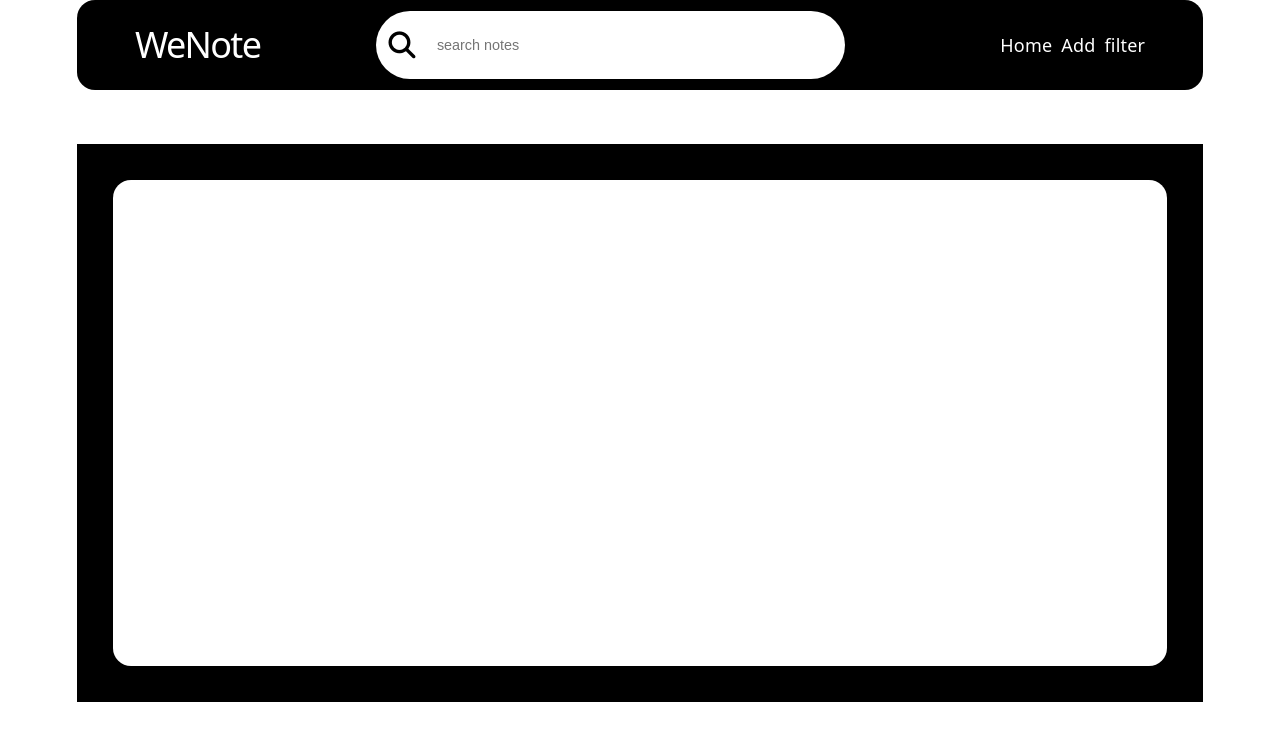
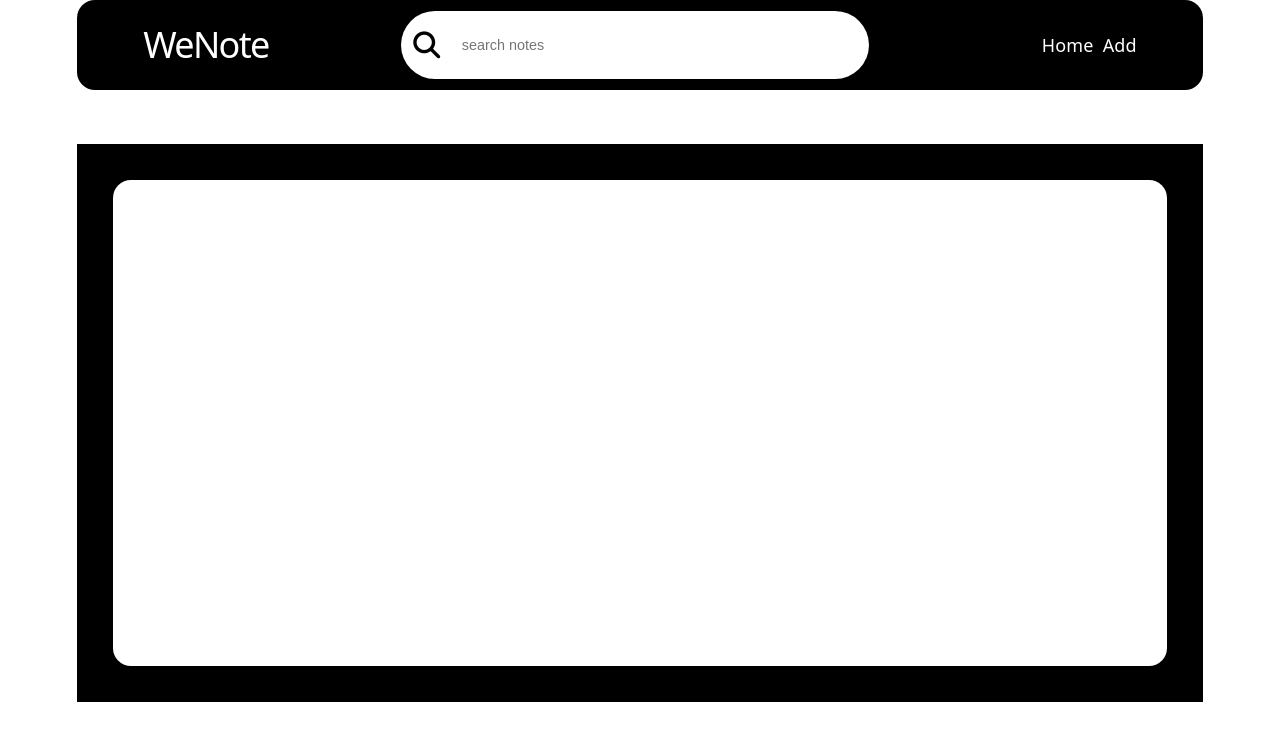
Before and after one commit to nishav07/simple-CRUD-App, a React (Vite) app: page / in a window 1280 px wide. Shown: the top 740 px of the page. Built offline with nearby package versions, Linux system fonts and the light colour scheme; the HTML template or start-up script is replaced by a standard one.

Commit message:
project comp.

```diff
--- a/src/App.jsx
+++ b/src/App.jsx
@@ -18,7 +18,10 @@ function App() {
     if(searchQ === ""){
       return false
     } else{
-      return val.note.toLowerCase().includes(searchQ.toLowerCase())
+      return val.note.toLowerCase().startsWith(searchQ.toLowerCase())
+
+      //startsWIth() starting ka word check return krta hai
+      //includes() pure bich ke string ko check krta hai
     }
 
   })
--- a/src/components/Navbar.jsx
+++ b/src/components/Navbar.jsx
@@ -1,7 +1,7 @@
 import "../index.css"
 import { Link } from "react-router-dom";
 
-export default function Navbar({handler,setIsOpen,isOpen}){
+export default function Navbar({handler,setIsOpen}){
 
     return(<div id="navbar">
         <h1>WeNote</h1>
@@ -16,7 +16,6 @@ export default function Navbar({handler,setIsOpen,isOpen}){
         <ul>
             <li><Link to="/">Home</Link></li>
             <li><Link to="/new">Add</Link></li>
-            <li><a href="">filter</a></li>
         </ul>
     </div>)
 }
```
